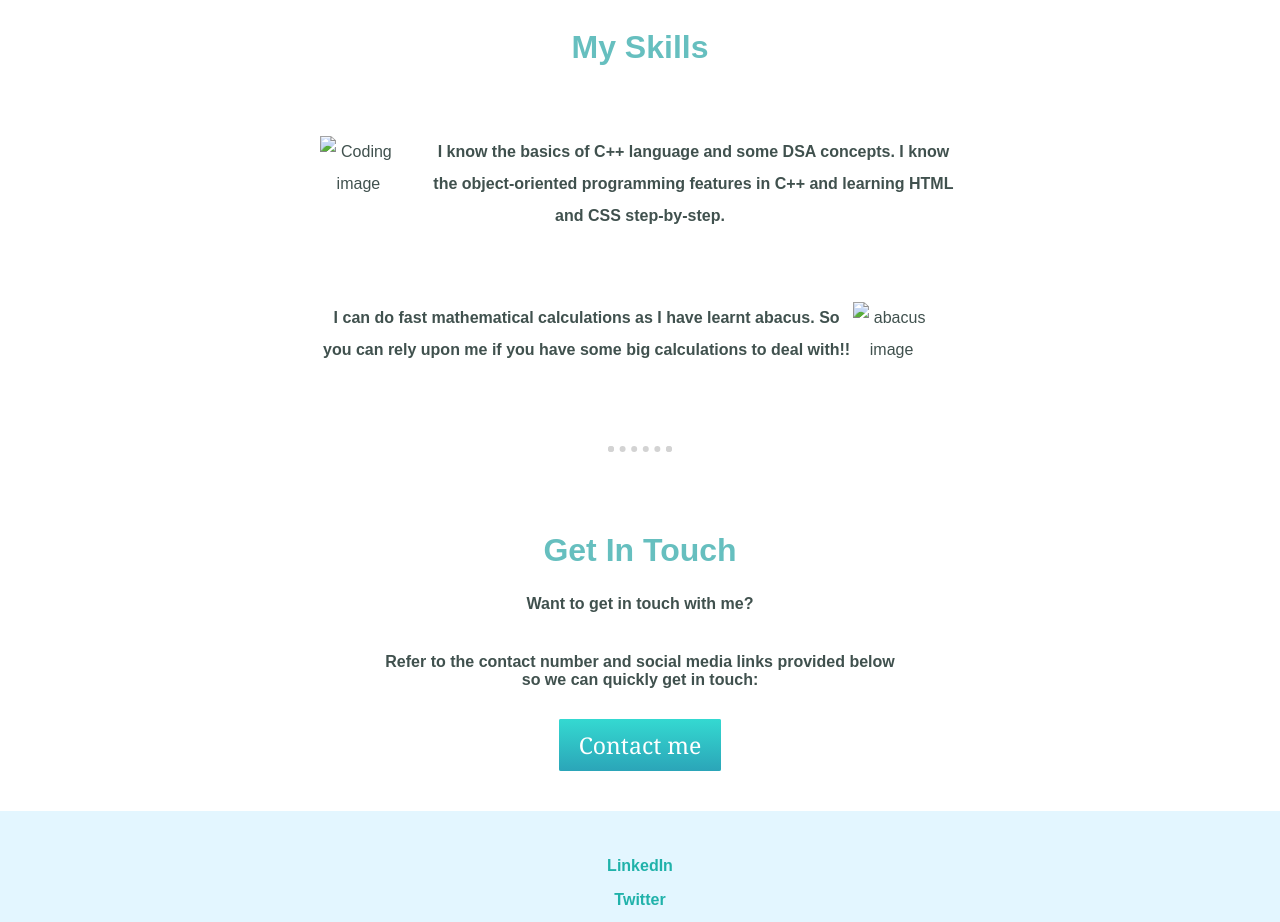
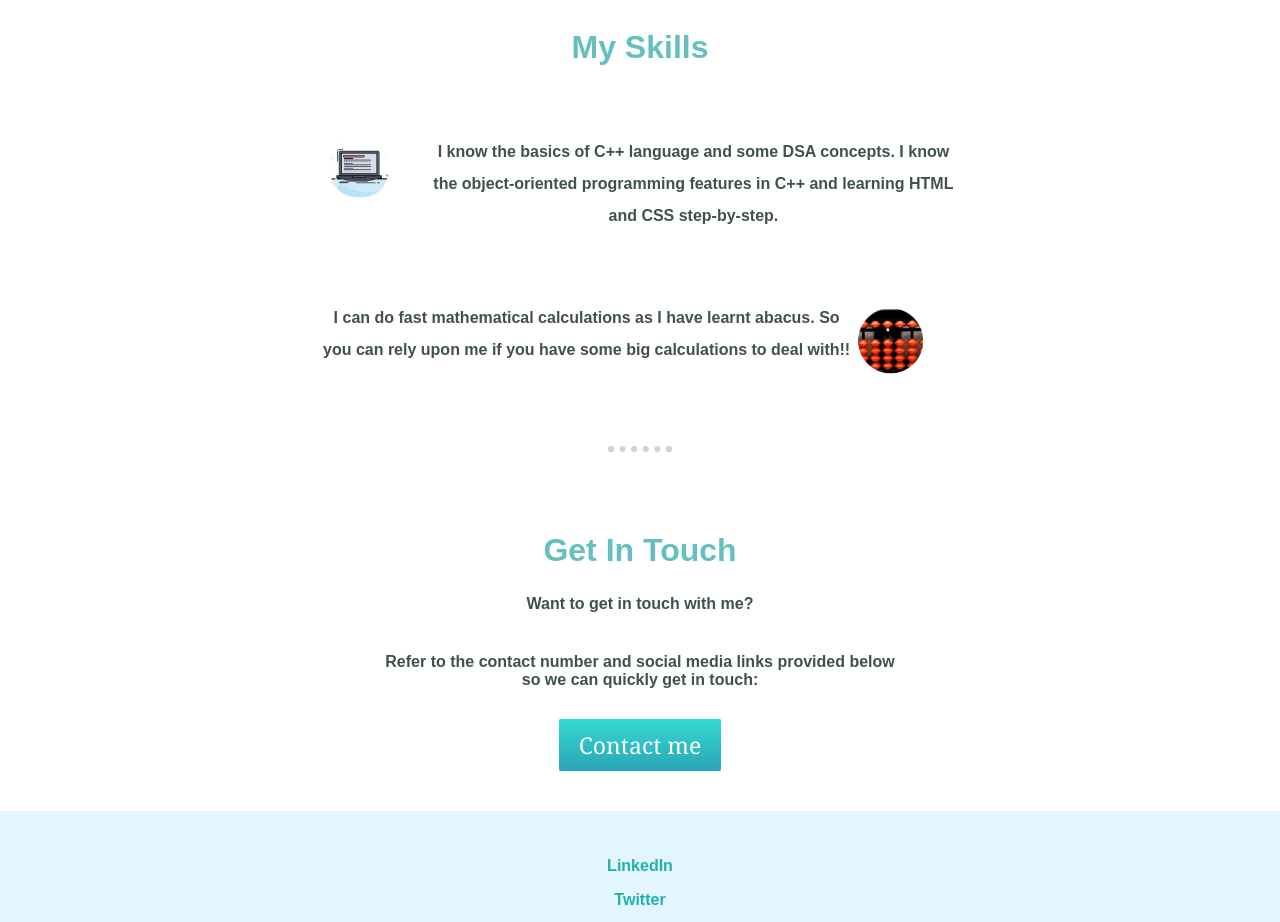
Before and after one commit to Dhruvpune2002/Portfolio, a plain HTML site: page index.html in a window 1280 px wide. Shown: the part 980-1902 px from the top of the page. Drawn offline with Linux system fonts and the light colour scheme.

Commit message:
Update index.html

```diff
--- a/index.html
+++ b/index.html
@@ -33,12 +33,12 @@
     <div class="skills">
       <h2><strong>My Skills</strong></h2>
       <div class="skill-row">
-        <img class="code-image" src="C:\Users\ganga\Downloads\coding-modified.png" alt="Coding image">
+        <img class="code-image" src="laptop-image.png" alt="Coding image">
         <h3>I know the basics of C++ language and some DSA concepts. I know the object-oriented programming
           features in C++ and learning HTML and CSS step-by-step.</h3>
       </div>
       <div class="skill-row">
-        <img class="abacus-image" src="C:\Users\ganga\Downloads\abacus-modified.png" alt="abacus image">
+        <img class="abacus-image" src="abacus-image.png" alt="abacus image">
         <h3>I can do fast mathematical calculations as I have learnt abacus. So you can rely upon me if you have some
           big calculations to deal with!!</h3>
       </div>
```
